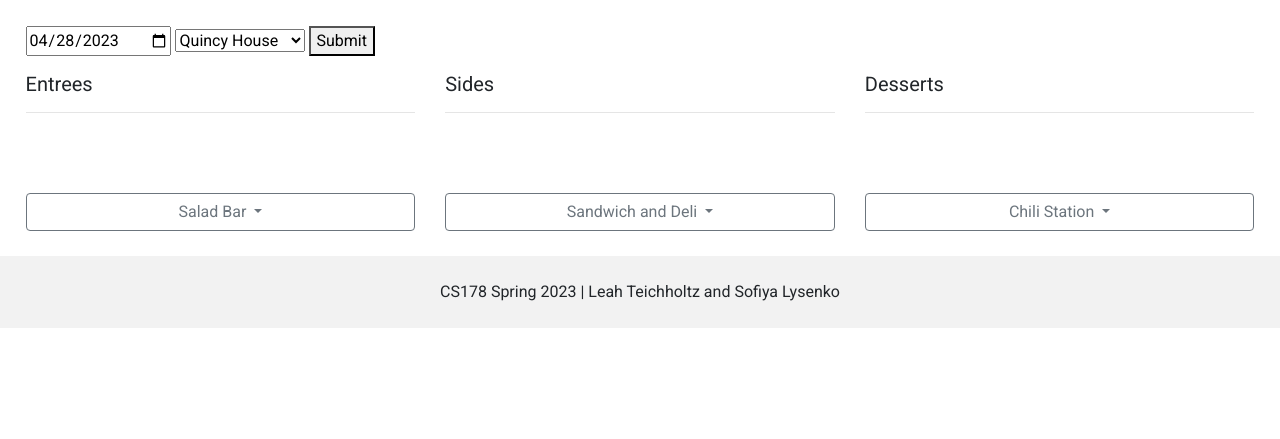
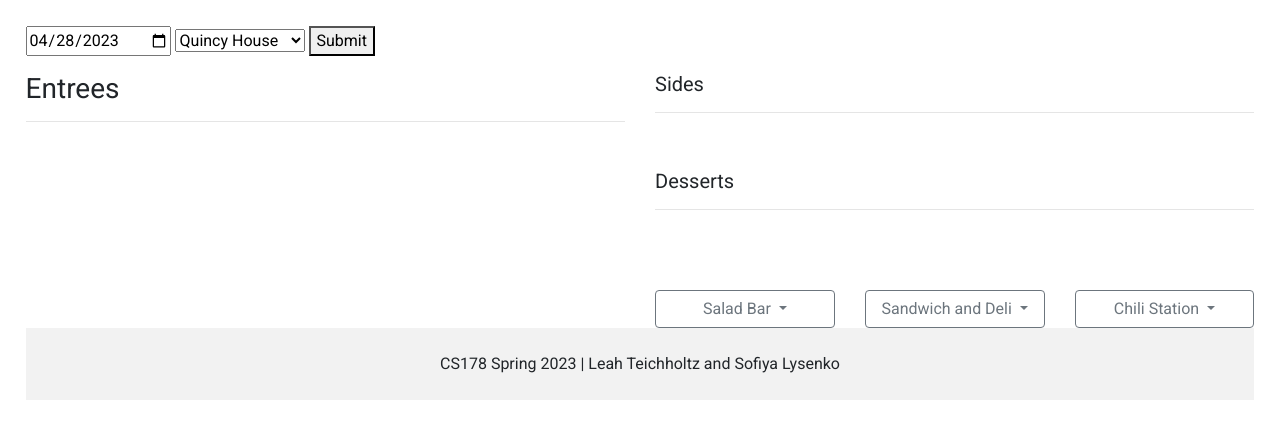
Before and after one commit to leahteich/cs178-final, a Flask app: page / in a window 1280 px wide. Shown: the part 56-495 px from the top of the page. Run offline with Flask 2, Linux system fonts and the light colour scheme; data that the repository does not hold is empty; some libraries are stand-ins or nearby versions.

Commit message:
Entree menu is bigger

```diff
--- a/betterhuds/templates/index.html
+++ b/betterhuds/templates/index.html
@@ -29,10 +29,11 @@
           </div> -->
         <p> {{date}} </p>
         <div>
+            <!-- Help from ChatGPT -->
             <div class="row">
-                <div class="col">
+                <div class="col-md-6">
                     <div class ="menutype">
-                        <h5 class="card-title">Entrees</h5>
+                        <h3 class="card-title">Entrees</h3>
                         <hr/>
                         <div class="card-body">
                         {%for item in menu %}
@@ -65,13 +66,15 @@
                                      Protein {{item['protein']['amount']}} <br/>
                                      Sodium {{item['sodium']['amount']}}
                                    ">
-                                   {{item['name']}}</a><br/>
+                             <span class="entree-item">{{item['name']}}</span></a><br/>
                             {%endif%}
                         {%endfor%}
                         </div>
                     </div>
                 </div>
-                <div class="col">
+                <div class="col-md-6">
+                    <div class="row">
+                        <div class="col-md-12">
                     <div class ="menutype">
                         <h5 class="card-title">Sides</h5>
                         <hr/>
--- a/betterhuds/templates/layout.html
+++ b/betterhuds/templates/layout.html
@@ -58,3 +58,10 @@
     </script>
 
 </html>
+
+<!-- Help from ChatGPT -->
+<style>
+  .entree-item {
+    font-size: 30px;
+  }
+  </style>
```
